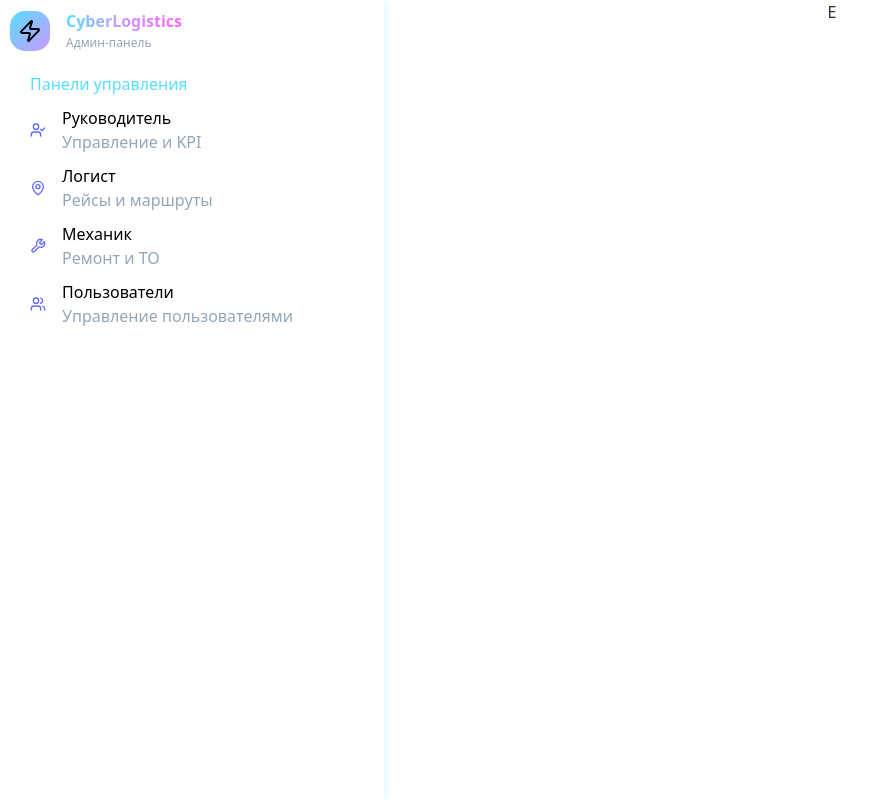
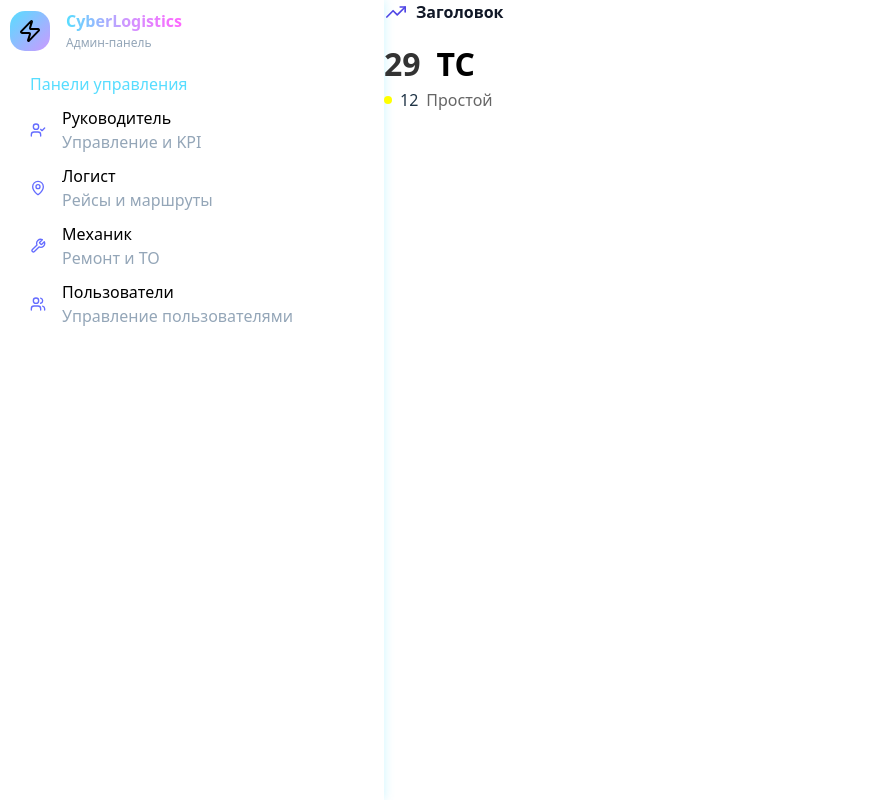
Before and after one commit to webobscure/LogisticPanel, a React (Vite) app: page /admin in a window 1280 px wide. Shown: the whole page, without its empty margins (0-889 px from the left). Built offline with nearby package versions, Linux system fonts and the light colour scheme.

Commit message:
добавлены компоненты cardHeader, cardValue, cardLabel

```diff
--- a/package.json
+++ b/package.json
@@ -12,7 +12,9 @@
   "dependencies": {
     "react": "^19.1.1",
     "react-dom": "^19.1.1",
-    "react-router": "^7.7.1"
+    "react-icons": "^5.5.0",
+    "react-router": "^7.7.1",
+    "styled-components": "^6.1.19"
   },
   "devDependencies": {
     "@eslint/js": "^9.32.0",
--- /dev/null
+++ b/src/components/ui/cardHeader.jsx
@@ -0,0 +1,51 @@
+import { FiTrendingUp, FiDollarSign, FiActivity } from 'react-icons/fi';
+import styled from 'styled-components';
+
+// Стилизованные компоненты
+const HeaderContainer = styled.div`
+  display: flex;
+  align-items: center;
+  gap: 8px;
+  margin-bottom: 16px;
+`;
+
+const IconWrapper = styled.div`
+  width: 24px;
+  height: 24px;
+  display: flex;
+  align-items: center;
+  justify-content: center;
+  transition: transform 0.2s ease;
+  color: ${props => props.color || '#4F46E5'};
+
+  &:hover {
+    transform: scale(1.1);
+  }
+`;
+
+const Title = styled.h3`
+  margin: 0;
+  font-size: 1rem;
+  font-weight: 600;
+  color: #111827;
+`;
+
+// Иконки из react-icons
+const icons = {
+  load: <FiTrendingUp size={20} />,
+  income: <FiDollarSign size={20} />,
+  efficiency: <FiActivity size={20} />
+};
+
+export const CardHeader = ({ title = 'Заголовок', iconType, color = '#4F46E5' }) => {
+  const icon = icons[iconType] || icons.load;
+
+  return (
+    <HeaderContainer>
+      <IconWrapper color={color}>
+        {icon}
+      </IconWrapper>
+      <Title>{title}</Title>
+    </HeaderContainer>
+  );
+};
--- /dev/null
+++ b/src/components/ui/cardLabel.jsx
@@ -0,0 +1,43 @@
+import styled from 'styled-components';
+
+const LabelContainer = styled.div`
+  display: flex;
+  gap: 0.5rem;
+  justify-content: flex-start;
+  align-items: center;
+`;
+
+const StatusDot = styled.div`
+  display: inline-block;
+  background-color: ${props => props.$color};
+  width: 0.5rem;
+  height: 0.5rem;
+  border-radius: 50%;
+`;
+
+const StatusAmount = styled.span`
+  font-weight: 500;
+`;
+
+const StatusText = styled.span`
+  color: #666;
+`;
+
+export const CardLabel = ({ amount = 12, status = 'idle', colors = {} }) => {
+  const statusMap = {
+    inWork: { text: 'В работе', defaultColor: 'green' },
+    idle: { text: 'Простой', defaultColor: 'yellow' },
+    broken: { text: 'Поломка', defaultColor: 'red' }
+  };
+
+  const { text, defaultColor } = statusMap[status] || { text: status, defaultColor: 'grey' };
+  const color = colors[status] || defaultColor;
+
+  return (
+    <LabelContainer>
+      <StatusDot $color={color} />
+      <StatusAmount>{amount}</StatusAmount>
+      <StatusText>{text}</StatusText>
+    </LabelContainer>
+  );
+};
--- /dev/null
+++ b/src/components/ui/cardValue.jsx
@@ -0,0 +1,31 @@
+import styled from 'styled-components';
+
+const Container = styled.div`
+  display: flex;
+  align-items: center;
+  gap: 1rem;
+`;
+
+const Value = styled.span`
+  font-size: 2rem;
+  font-weight: 700;
+  color: #333;
+  line-height: 1.3;
+`;
+
+const Text = styled.span`
+  font-size: 2rem;
+  font-weight: bold;
+  color: black;
+  line-height: 1.5;
+  display: inline-block;
+`;
+
+export const CardValue = ({ value = '29', text = 'ТС' }) => {
+  return (
+    <Container>
+      <Value>{value}</Value>
+      <Text>{text}</Text>
+    </Container>
+  );ч
+};
--- a/src/pages/AdminPage/AdminPage.jsx
+++ b/src/pages/AdminPage/AdminPage.jsx
@@ -1,6 +1,11 @@
-import React from "react";
 import "./AdminPage.css";
+
 import { Link } from "react-router";
+
+import { CardHeader } from "../../components/ui/cardHeader";
+import { CardValue } from "../../components/ui/cardValue";
+import { CardLabel } from "../../components/ui/cardLabel";
+
 export default function AdminPage() {
   return (
     <>
@@ -176,7 +181,11 @@ export default function AdminPage() {
 
           </div>
         </div>
-        <div className="admin-panel-container__right">E</div>
+        <div className="admin-panel-container__right">
+          <CardHeader />
+          <CardValue />
+          <CardLabel />
+        </div>
       </div>
     </>
   );
```
Also changed, not shown: src/components/ui/Card.jsx (added), 1 other file (tests, documents, lock files or other folders).
